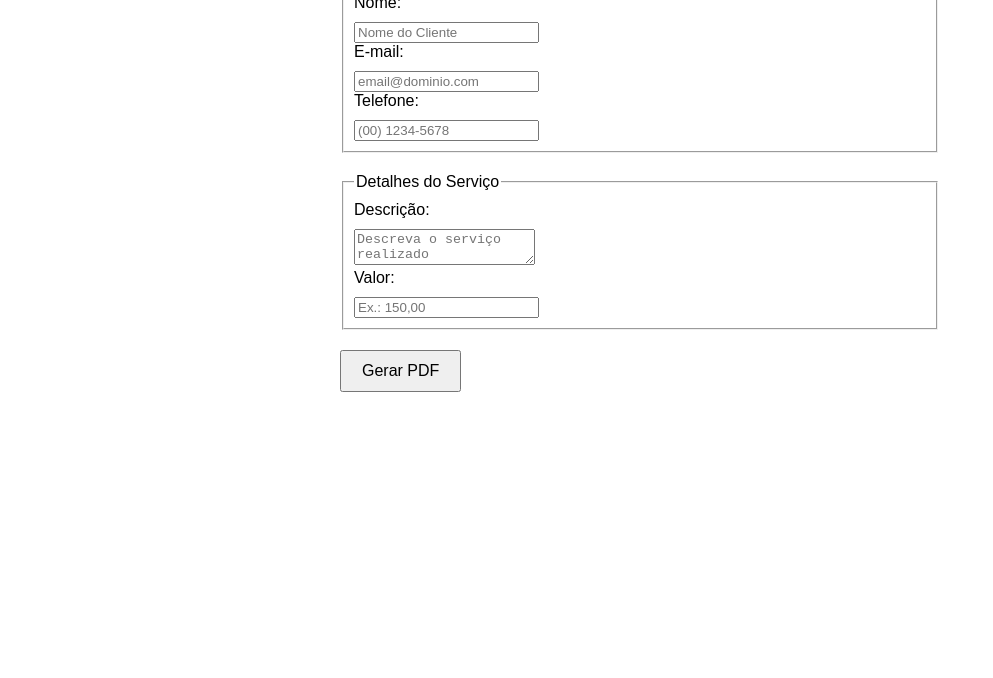
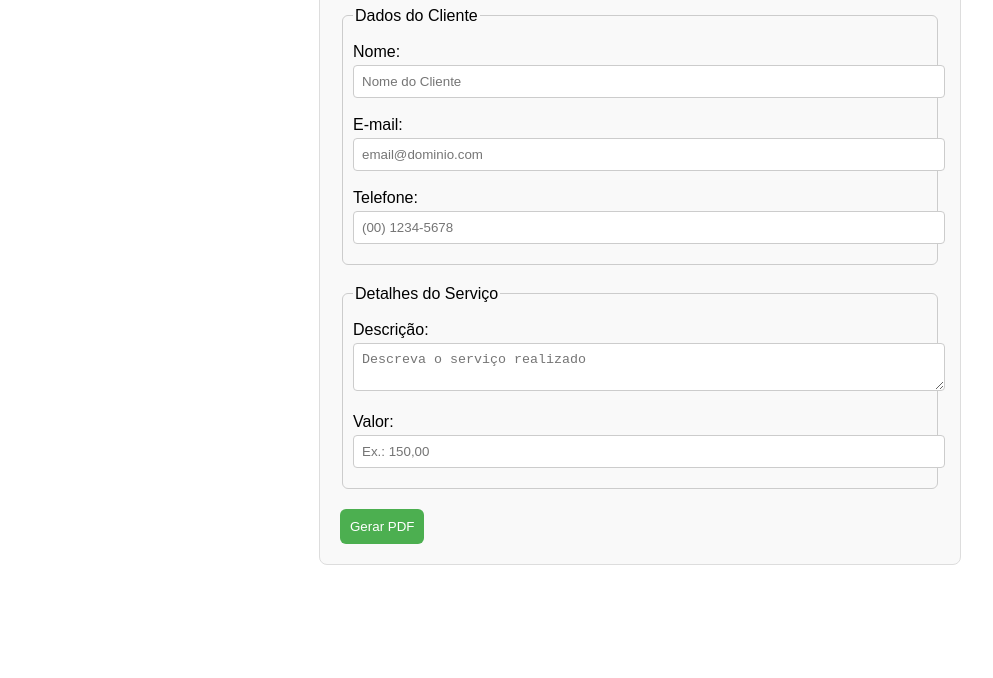
Before and after one commit to rgtulha/Ordemdeservico, a plain HTML site: page index.html in a window 1280 px wide. Shown: the part 122-800 px from the top of the page, without its empty margins (0-993 px from the left). Drawn offline with Linux system fonts and the light colour scheme.

Commit message:
Update style.css

```diff
--- a/style.css
+++ b/style.css
@@ -1,20 +1,51 @@
 body {
   font-family: Arial, sans-serif;
-  margin: 30px;
+  padding: 20px;
 }
-form {
+
+.content {
   max-width: 600px;
   margin: auto;
+  border: 1px solid #ddd;
+  padding: 20px;
+  border-radius: 8px;
+  background-color: #f9f9f9;
 }
-fieldset {
+
+h1 {
+  text-align: center;
+}
+
+form fieldset {
   margin-bottom: 20px;
+  border: 1px solid #ccc;
   padding: 10px;
+  border-radius: 6px;
 }
-label {
+
+form label {
   display: block;
+  margin: 8px 0 4px;
+}
+
+form input,
+form textarea {
+  width: 100%;
+  padding: 8px;
   margin-bottom: 10px;
+  border: 1px solid #ccc;
+  border-radius: 4px;
 }
+
 button {
-  padding: 10px 20px;
-  font-size: 16px;
+  background-color: #4CAF50;
+  color: white;
+  padding: 10px;
+  border: none;
+  border-radius: 6px;
+  cursor: pointer;
 }
+
+button:hover {
+  background-color: #45a049;
+}
```
